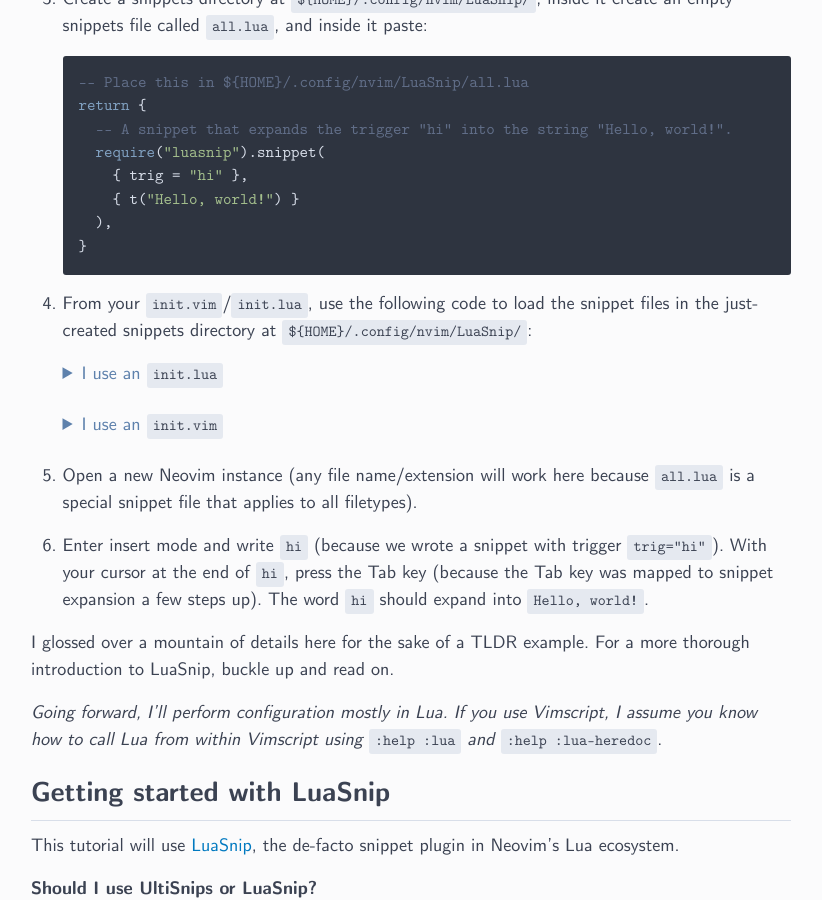
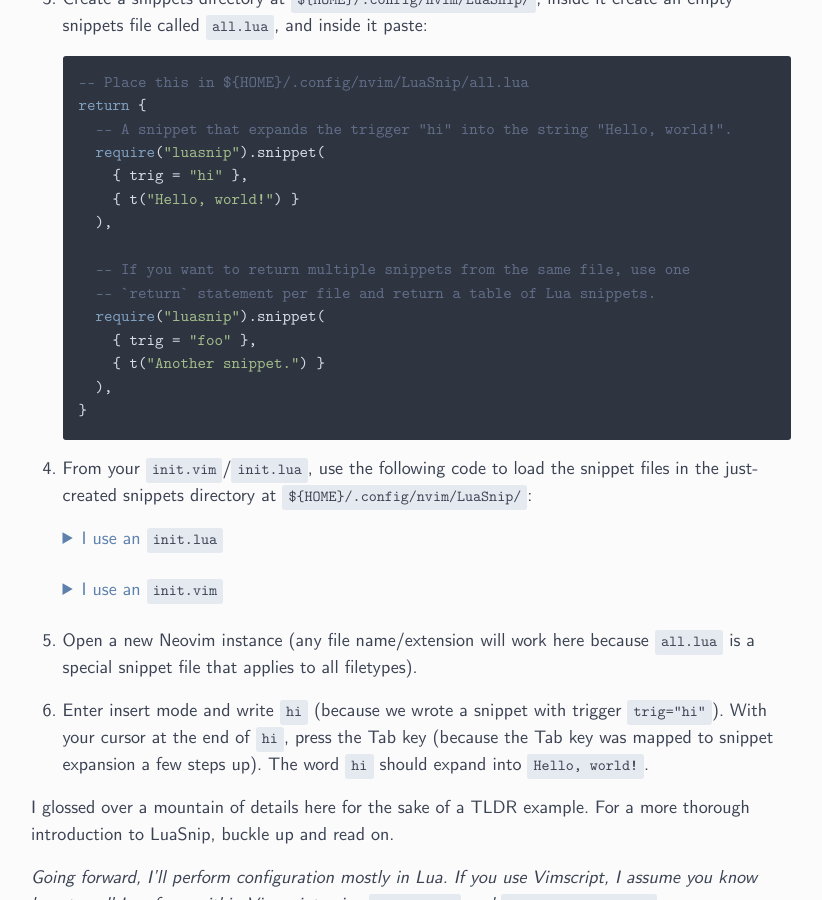
Before and after one commit to ejmastnak/ejmastnak.github.io, a Jekyll site: the page built from tutorials/vim-latex/luasnip.md, in a window 1280 px wide and 900 px high, scrolled down 3092 px. Shown: the whole window, without its empty margins (229-1051 px from the left). Built offline with Jekyll 4.4.1, drawn with Linux system fonts in a browser that asks for light colours.

Commit message:
Add example with multiple returned snippets

````diff
--- a/tutorials/vim-latex/luasnip.md
+++ b/tutorials/vim-latex/luasnip.md
@@ -168,6 +168,13 @@ In a very TLDR style, here's a LuaSnip-flavored hello world:
        { trig = "hi" },
        { t("Hello, world!") }
      ),
+
+     -- If you want to return multiple snippets from the same file, use one
+     -- `return` statement per file and return a table of Lua snippets.
+     require("luasnip").snippet(
+       { trig = "foo" },
+       { t("Another snippet.") }
+     ),
    }
    ```
 
````
